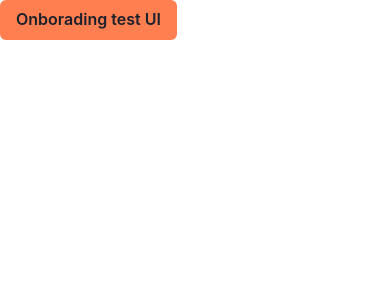
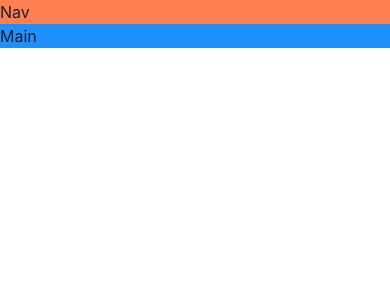
Before and after one commit to ReddySolutions/onboarding_test, a React (Vite) app in the folder training_client/: page / in a window 390 px wide. Shown: the top 300 px of the page. Built offline with nearby package versions, Linux system fonts and the light colour scheme.

Commit message:
Adding responsive grid layout

```diff
--- a/training_client/src/App.tsx
+++ b/training_client/src/App.tsx
@@ -1,7 +1,24 @@
-import { Button } from "@chakra-ui/react";
+import { Grid, GridItem } from "@chakra-ui/react";
 
 function App() {
-  return <Button bg="coral">Onborading test UI</Button>;
+  return (
+    <>
+      <Grid
+        templateAreas={{
+          base: `"nav" "main"`,
+          lg: `"nav nav" "main"`,
+        }}
+      >
+        <GridItem area="nav" bg="coral">
+          Nav
+        </GridItem>
+
+        <GridItem area="main" bg="dodgerblue">
+          Main
+        </GridItem>
+      </Grid>
+    </>
+  );
 }
 
 export default App;
```
